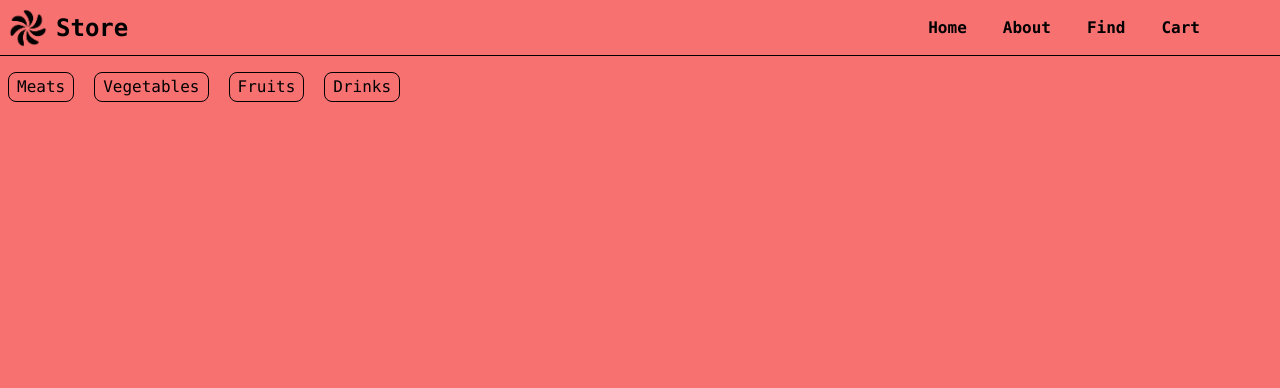
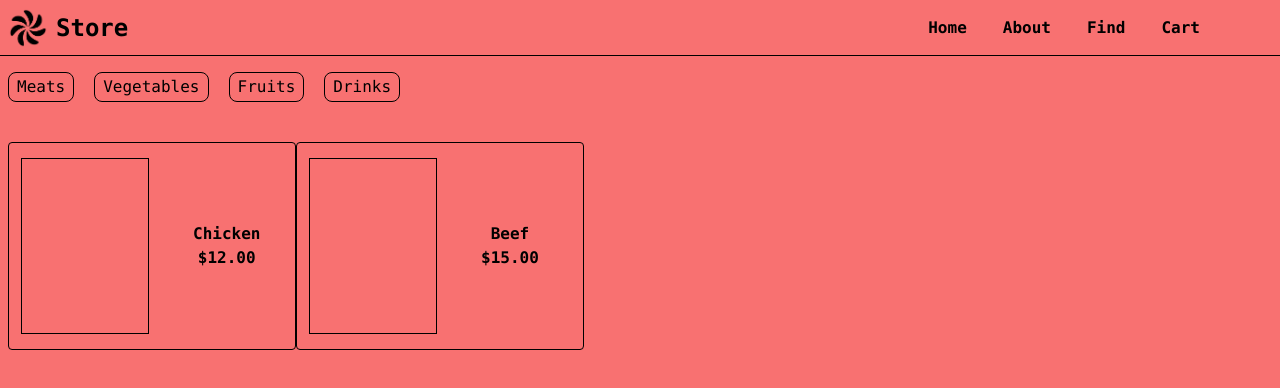
Before and after one commit to Farbubby/grocery-goodies, a React (Vite) app: page / in a window 1280 px wide. Shown: the top 388 px of the page. Built offline with nearby package versions, Linux system fonts and the light colour scheme.

Commit message:
created a small menu component

```diff
--- a/src/App.tsx
+++ b/src/App.tsx
@@ -1,5 +1,6 @@
 import Navbar from "./components/Navbar";
 import Card from "./components/Card";
+import Menu from "./components/Menu";
 import FoodTypes from "./components/FoodTypes";
 
 function App() {
--- a/src/components/Card.tsx
+++ b/src/components/Card.tsx
@@ -10,7 +10,7 @@ function Card({ product, price }: Props) {
         <div className="h-44 w-32 ml-2 border border-black"></div>
         <div className="ml-11 items-center flex-col font-bold">
           <div className="text-center">{product}</div>
-          <div className="text-center">${price}</div>
+          <div className="text-center">{price}</div>
         </div>
       </div>
     </>
--- a/src/components/FoodTypes.tsx
+++ b/src/components/FoodTypes.tsx
@@ -1,3 +1,5 @@
+import Menu from "./Menu"
+
 interface Props {
   list: String[];
 }
@@ -8,10 +10,12 @@ function FoodTypes({ list }: Props) {
       {items}
     </button>
   ));
+  const meat = ['Chicken', '$12.00', 'Beef', '$15.00'];
 
   return (
     <>
       <div className="mt-4 flex gap-5 ml-2">{foodList}</div>
+      <Menu list={meat}/>
     </>
   );
 }
--- /dev/null
+++ b/src/components/Menu.tsx
@@ -0,0 +1,18 @@
+import Card from "./Card";
+
+interface Props {
+    list: String[];
+}
+
+function Menu({list}: Props) {
+    return (
+        <>
+        <div className="md:flex mt-10 ml-2">
+            <Card product={list[0]} price={list[1]} />
+            <Card product={list[2]} price={list[3]} />
+        </div>
+        </>
+    )
+}
+
+export default Menu
```
